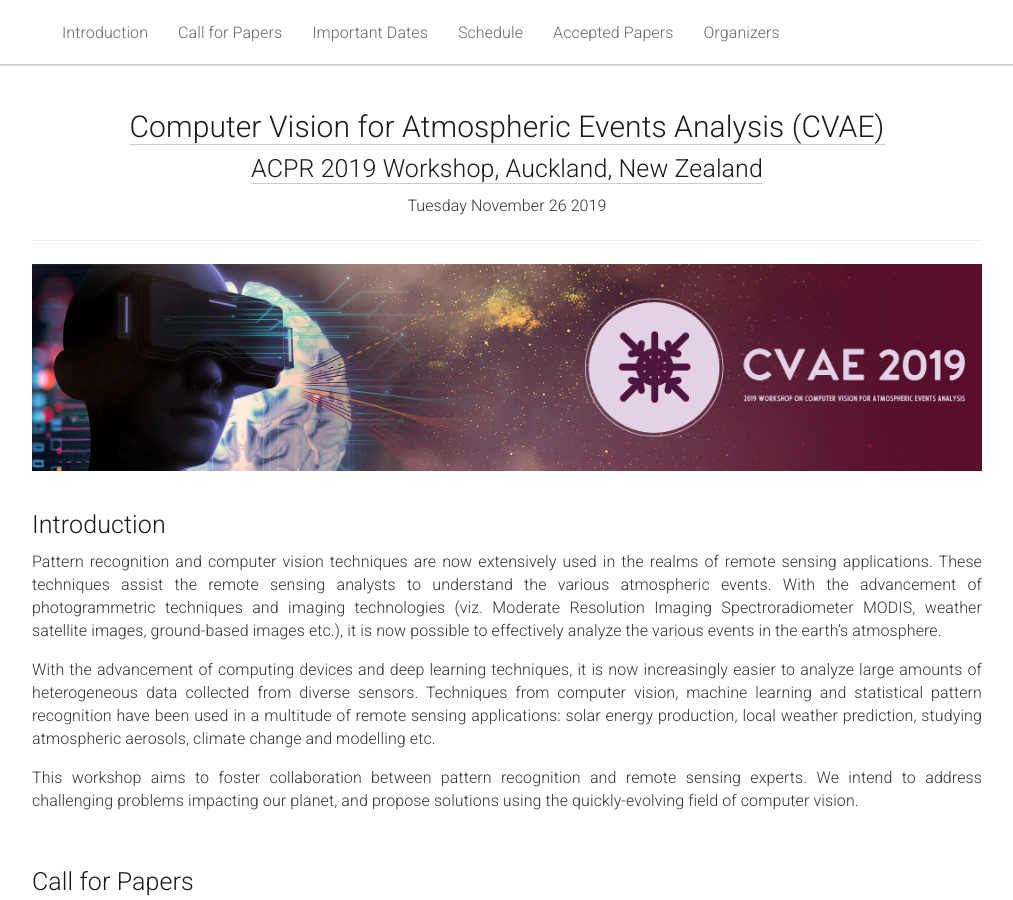
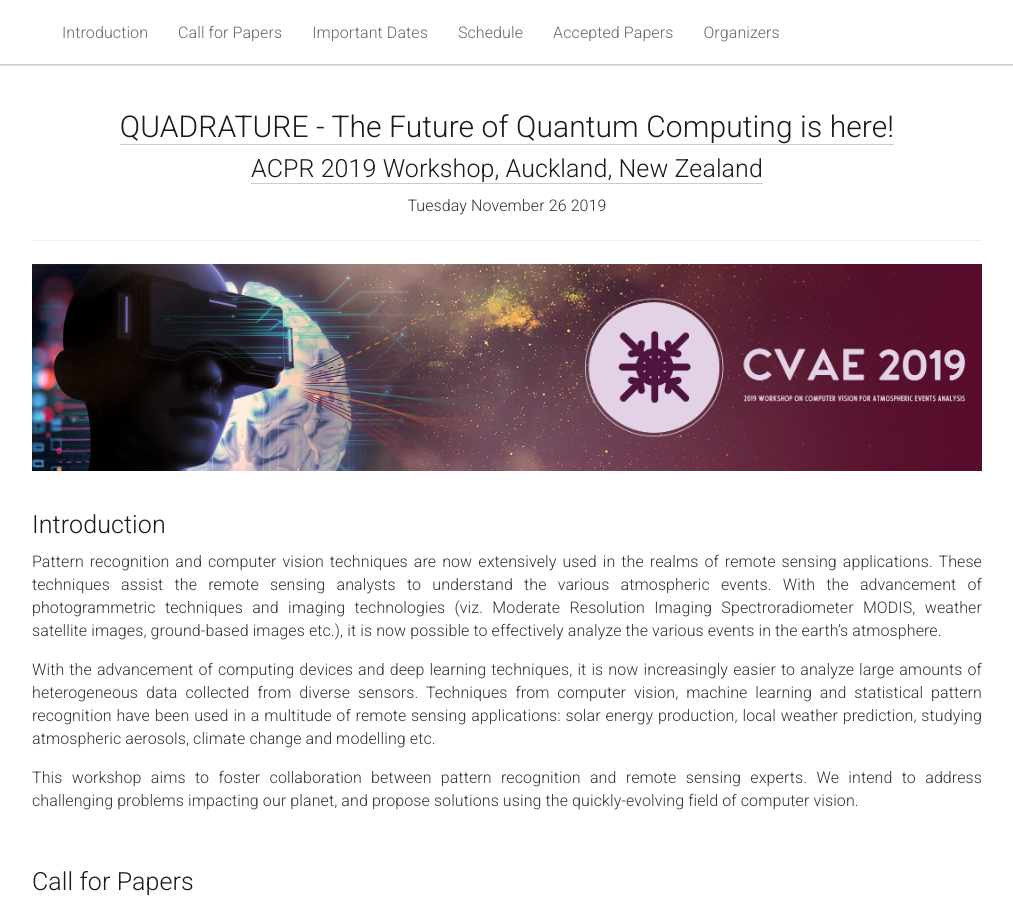
Before and after one commit to biddu/biddu.github.io, a Jekyll site: the page built from _pages/home.md, in a window 1280 px wide and 900 px high. Shown: the whole window, without its empty margins (133-1146 px from the left). Built offline with Jekyll 4.4.1, drawn with Linux system fonts in a browser that asks for light colours.

Commit message:
Update home.md

```diff
--- a/_pages/home.md
+++ b/_pages/home.md
@@ -1,8 +1,8 @@
 ---
 layout: project
-urltitle:  "CVAE 2019"
-title: "CVAE 2019"
-categories: acpr, workshop, computer vision, computer graphics, remote sensing, robotics, machine learning
+urltitle:  "Quadrature-EU"
+title: "Quadrature-EU"
+
 permalink: /
 favicon: /static/img/ico/favicon.png
 bibtex: true
@@ -13,7 +13,7 @@ acknowledgements: ""
 <br>
 <div class="row">
   <div class="col-xs-12">
-    <center><h1><a href="https://2019cvae.github.io/">Computer Vision for Atmospheric Events Analysis (CVAE)</a></h1></center>
+    <center><h1><a href="https://Quadrature-EU.github.io/">QUADRATURE - The Future of Quantum Computing is here!</a></h1></center>
     <center><h2><a href="https://www.acpr2019.org/workshops.html">ACPR 2019 Workshop, Auckland, New Zealand</a></h2></center>
     <center>Tuesday November 26 2019</center>
   </div>
```
